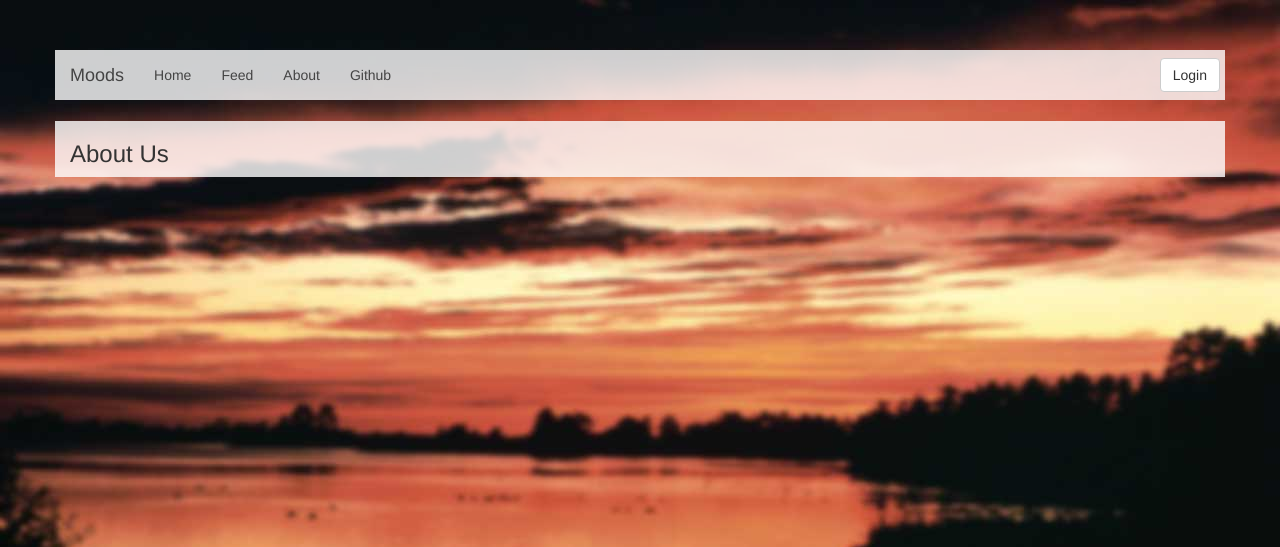
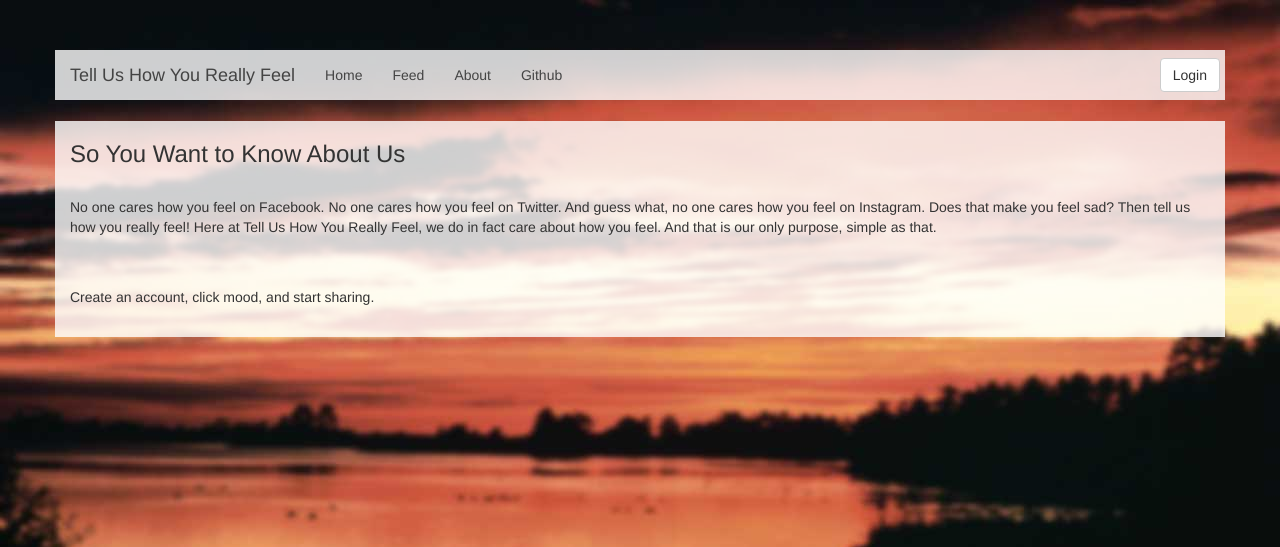
Before and after one commit to coop741/CS399Social, a Django app: template social/main/templates/main/about.html in a window 1280 px wide. Shown: the top 547 px of the page. Run offline with Django 3.2, Linux system fonts and the light colour scheme; the template is opened without the code that fills it, so the values that code supplies are empty; some libraries are stand-ins or nearby versions.

Commit message:
About Us Content

```diff
--- a/social/main/templates/main/about.html
+++ b/social/main/templates/main/about.html
@@ -4,7 +4,17 @@
 {% block content %}
 
     <div class="container">
-        <h3>About Us</h3>
+        <h3>So You Want to Know About Us</h3>
+        <br>
+        <p>No one cares how you feel on Facebook. No one cares how you feel on Twitter. And guess what, no one cares how you feel on Instagram.
+           Does that make you feel sad? Then tell us how you really feel! Here at Tell Us How You Really Feel, we do in fact care about how you feel.
+           And that is our only purpose, simple as that.</p>
+        <br>
+        <br>
+        <p>
+            Create an account, click mood, and start sharing.
+        </p>
+        <br>
     </div>
 
 {% endblock %}
--- a/social/main/templates/main/base.html
+++ b/social/main/templates/main/base.html
@@ -33,7 +33,7 @@
                 <span class="icon-bar"></span>
                 <span class="icon-bar"></span>
             </button>
-            <a class="navbar-brand" href="/">Moods</a>
+            <a class="navbar-brand" href="/">Tell Us How You Really Feel</a>
         </div>
         <div id="navbar" class="collapse navbar-collapse">
             <ul class="nav navbar-nav">
```
